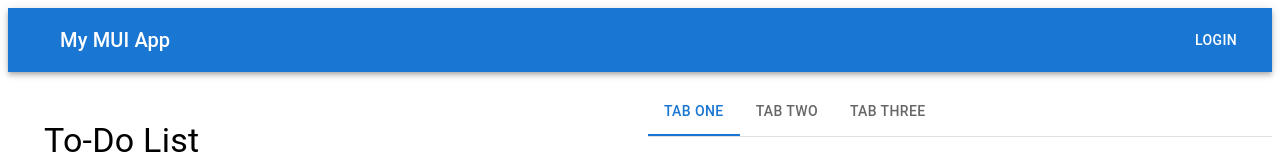
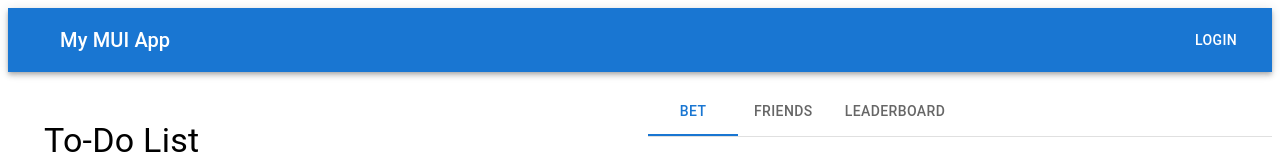
Before and after one commit to DaveyNavy/LA-Hacks-2025, a React (Vite) app: page / in a window 1280 px wide. Shown: the top 167 px of the page. Built offline with nearby package versions, Linux system fonts and the light colour scheme; some icons are missing.

Commit message:
quick rename of tabs

```diff
--- a/src/TabSelector.jsx
+++ b/src/TabSelector.jsx
@@ -1,8 +1,8 @@
 import React from 'react';
 import { Tabs, Tab, Box, Typography } from '@mui/material';
-import Tab1 from './Tab1.jsx';
-import Tab2 from './Tab2.jsx';
-import Tab3 from './Tab3.jsx';
+import Tab1 from './bet.jsx';
+import Tab2 from './friends.jsx';
+import Tab3 from './leaderboard.jsx';
 
 function TabPanel(props) {
     const { children, value, index, ...other } = props;
@@ -42,9 +42,9 @@ export default function TabSelector() {
         <Box sx={{ width: '100%' }}>
             <Box sx={{ borderBottom: 1, borderColor: 'divider' }}>
                 <Tabs value={value} onChange={handleChange} aria-label="basic tabs example">
-                    <Tab label="Tab One" {...a11yProps(0)} />
-                    <Tab label="Tab Two" {...a11yProps(1)} />
-                    <Tab label="Tab Three" {...a11yProps(2)} />
+                    <Tab label="Bet" {...a11yProps(0)} />
+                    <Tab label="Friends" {...a11yProps(1)} />
+                    <Tab label="Leaderboard" {...a11yProps(2)} />
                 </Tabs>
             </Box>
             <TabPanel value={value} index={0}>
```
Also changed, not shown: src/bet.jsx (renamed from src/Tab1.jsx), src/friends.jsx (renamed from src/Tab2.jsx), src/leaderboard.jsx (renamed from src/Tab3.jsx).
